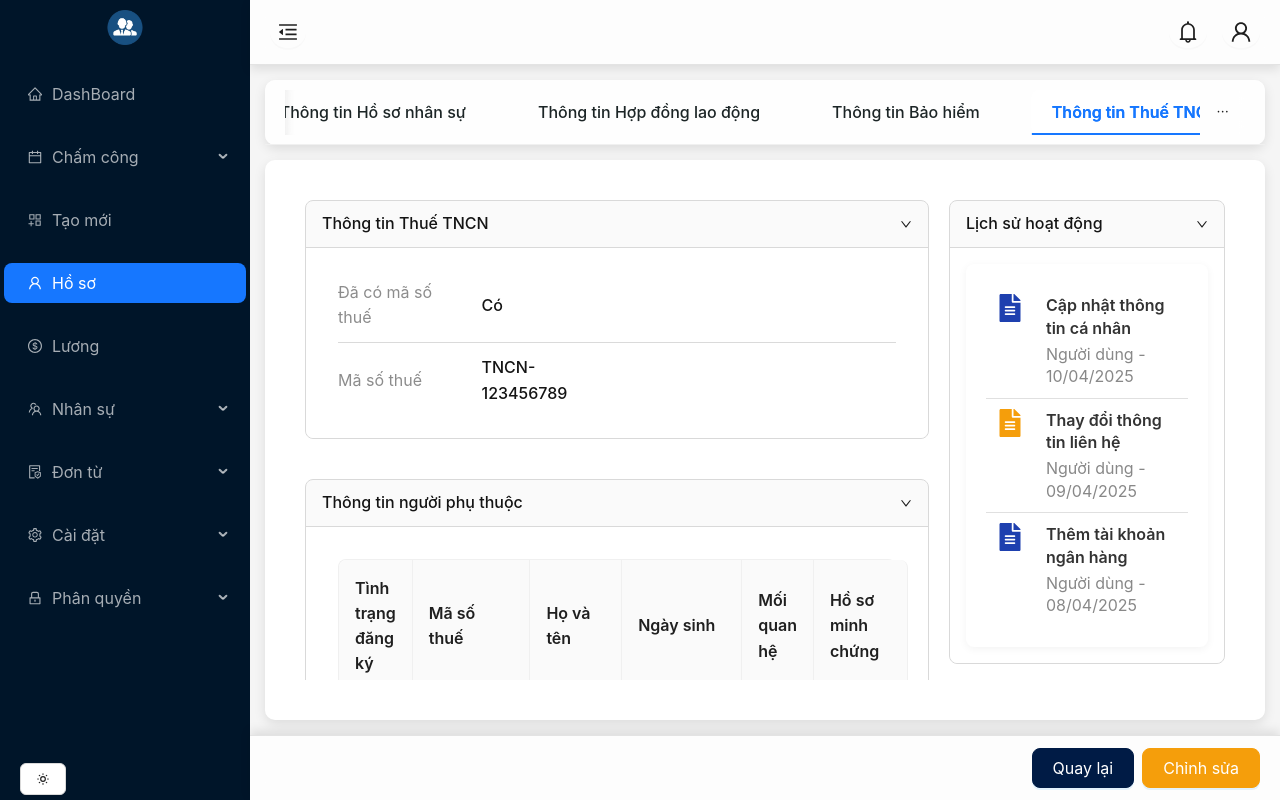
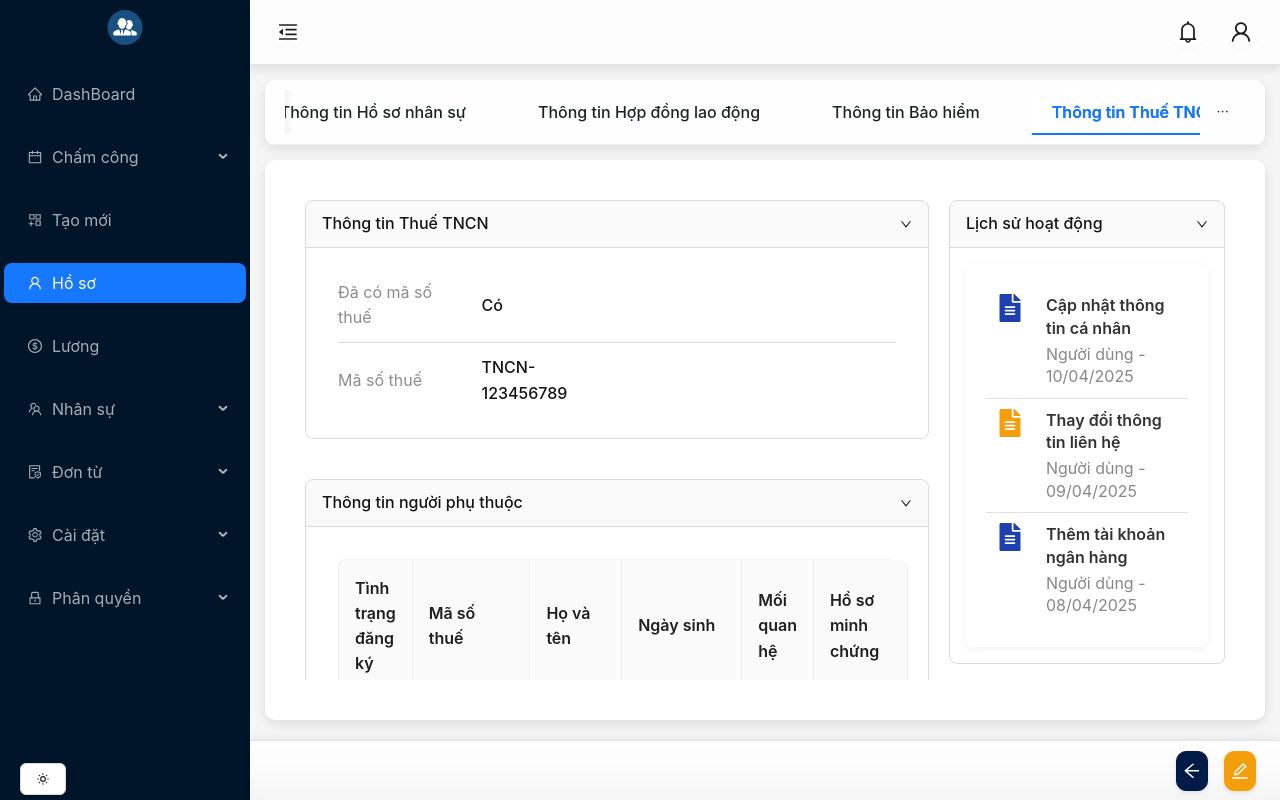
Before and after one commit to NguyenTMHanh/HRM, a React (Create React App) app: page /infomation/tax in a window 1280 px wide. Built offline with nearby package versions, Linux system fonts and the light colour scheme.

Commit message:
modify UI footer

```diff
--- a/src/Components/Footer/Footer.js
+++ b/src/Components/Footer/Footer.js
@@ -1,5 +1,6 @@
 import React from 'react';
 import { Layout, Button, Space } from 'antd';
+import { SaveOutlined, CloseOutlined, ArrowRightOutlined, ArrowLeftOutlined, EditOutlined } from '@ant-design/icons';
 import './styles.css';
 
 const { Footer } = Layout;
@@ -7,50 +8,45 @@ const { Footer } = Layout;
 function FooterBar({ onSave, onCancel, onNext, onBack, onEdit, showSave, showCancel, showNext, showBack, showEdit }) {
   return (
     <Footer className="footer-bar">
-      <Space>
+      <Space size="middle">
         {showCancel && (
           <Button
             className="footer-btn cancel-btn"
             onClick={onCancel}
-          >
-            Hủy bỏ
-          </Button>
+            icon={<CloseOutlined />}
+          />
         )}
         {showBack && (
           <Button
             className="footer-btn primary-btn"
             onClick={onBack}
             type="primary"
-          >
-            Quay lại
-          </Button>
+            icon={<ArrowLeftOutlined />}
+          />
         )}
         {showSave && (
           <Button
             className="footer-btn primary-btn"
             type="primary"
             onClick={onSave}
-          >
-            Lưu
-          </Button>
+            icon={<SaveOutlined />}
+          />
         )}
         {showEdit && (
           <Button
             className="footer-btn edit-btn"
             type="primary"
             onClick={onEdit}
-          >
-            Chỉnh sửa
-          </Button>
+            icon={<EditOutlined />}
+          />
         )}
         {showNext && (
           <Button
             className="footer-btn primary-btn"
             type="primary"
             onClick={onNext}
-          >
-            Tiếp tục
-          </Button>
+            icon={<ArrowRightOutlined />}
+          />
         )}
       </Space>
     </Footer>
--- a/src/Components/Footer/styles.css
+++ b/src/Components/Footer/styles.css
@@ -1,70 +1,69 @@
 .footer-bar {
-  padding: 0 20px;
-  background: rgba(255, 255, 255, 0.8);
-  backdrop-filter: blur(10px);
+  padding: 0 24px;
+  background: linear-gradient(180deg, rgba(255, 255, 255, 0.95) 0%, rgba(245, 245, 245, 0.9) 100%);
+  backdrop-filter: blur(12px);
   display: flex;
   justify-content: flex-end;
   align-items: center;
-  border-top: 1px solid rgba(0, 0, 0, 0.1);
-  box-shadow: 0px -4px 10px rgba(0, 0, 0, 0.1);
+  border-top: 1px solid rgba(0, 0, 0, 0.08);
+  box-shadow: 0px -2px 8px rgba(0, 0, 0, 0.06);
   position: fixed;
   bottom: 0;
-  height: 65px;
+  height: 60px;
   left: 250px;
   right: 0;
   z-index: 1000;
+  transition: all 0.3s ease;
 }
 
 .footer-btn {
-  font-size: 1rem;
-  padding: 0 20px;
-  border-radius: 8px;
+  font-size: 1.1rem;
+  width: 40px;
   height: 40px;
+  border-radius: 10px;
   display: flex;
   align-items: center;
+  justify-content: center;
+  transition: all 0.3s ease;
+  box-shadow: 0 2px 4px rgba(0, 0, 0, 0.1);
 }
 
 .footer-btn .anticon {
-  margin-right: 8px;
+  font-size: 18px;
 }
 
 .cancel-btn {
   border: 1px solid #ff4d4f;
   color: #ff4d4f;
-  background: #fff;
+  background: #ffffff;
 }
 
 .cancel-btn:hover {
-  background: #ffeaea;
+  background: #fff1f0;
   border-color: #ff4d4f;
+  transform: translateY(-2px);
 }
 
 .primary-btn {
   background-color: #001b45;
   border-color: #001b45;
-  color: #fff;
+  color: #ffffff;
 }
+
+.primary-btn:hover {
+  background-color: #003087 !important;
+  border-color: #003087 !important;
+  transform: translateY(-2px);
+}
+
 .edit-btn {
   background-color: #f59e0b;
   border-color: #f59e0b;
-  color: #fff;
+  color: #ffffff;
 }
 
-.primary-btn:hover {
-  background-color: #002d72 !important;
-  border-color: #002d72 !important;
-}
 .edit-btn:hover {
   background-color: #fbbf24 !important;
   border-color: #fbbf24 !important;
+  transform: translateY(-2px);
 }
-.back-btn {
-  border: 1px solid #1890ff;
-  color: #1890ff;
-  background: #fff;
-}
-
-.back-btn:hover {
-  background: #e6f7ff;
-  border-color: #1890ff;
-}
```
